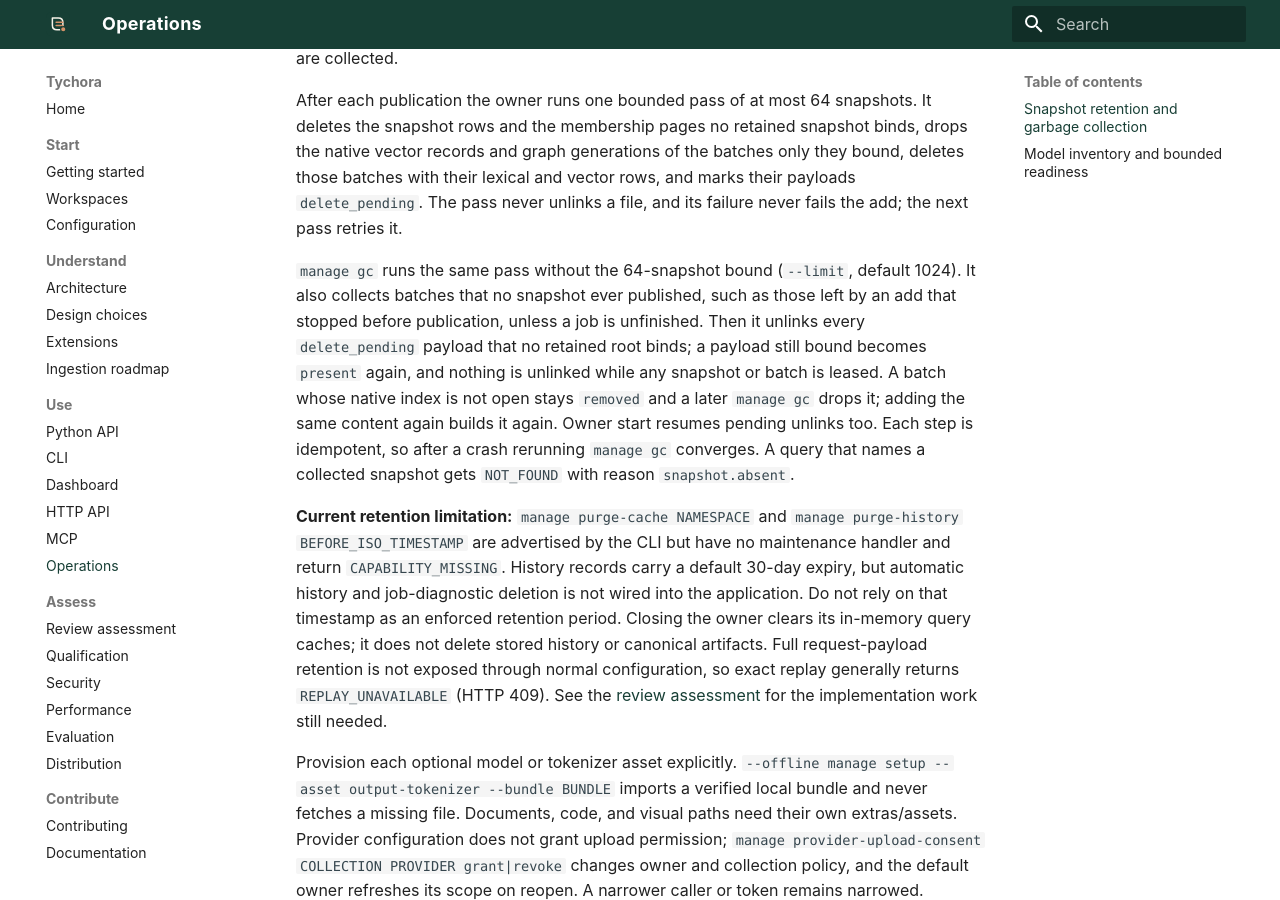
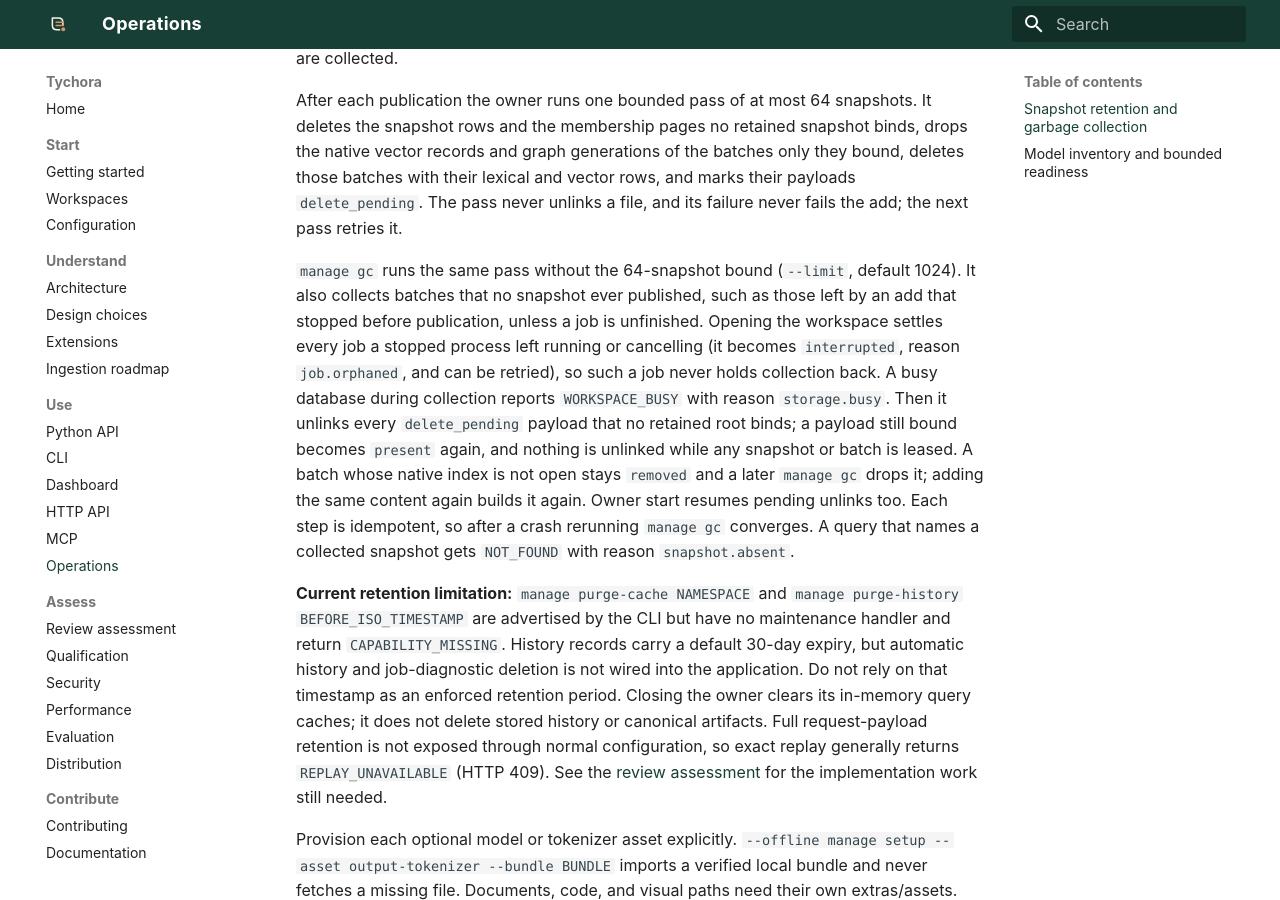
Before and after one commit to tychota/tychora, an MkDocs documentation site: the page built from docs/operations.md, in a window 1280 px wide and 900 px high, scrolled down 1635 px. Built offline with MkDocs 1.6.1 and Material for MkDocs 9.7.7, drawn with Linux system fonts in a browser that asks for light colours.

Commit message:
docs: orphaned jobs and busy storage during collection
Co-Authored-By: Claude Opus 5.5 <noreply@anthropic.com>
Claude-Session: https://claude.ai/code/session_015FJC4WashyKwd8DxEbFuhM

```diff
--- a/docs/operations.md
+++ b/docs/operations.md
@@ -31,7 +31,7 @@ Every publication creates a snapshot. A snapshot is retained while it is the act
 
 After each publication the owner runs one bounded pass of at most 64 snapshots. It deletes the snapshot rows and the membership pages no retained snapshot binds, drops the native vector records and graph generations of the batches only they bound, deletes those batches with their lexical and vector rows, and marks their payloads `delete_pending`. The pass never unlinks a file, and its failure never fails the add; the next pass retries it.
 
-`manage gc` runs the same pass without the 64-snapshot bound (`--limit`, default 1024). It also collects batches that no snapshot ever published, such as those left by an add that stopped before publication, unless a job is unfinished. Then it unlinks every `delete_pending` payload that no retained root binds; a payload still bound becomes `present` again, and nothing is unlinked while any snapshot or batch is leased. A batch whose native index is not open stays `removed` and a later `manage gc` drops it; adding the same content again builds it again. Owner start resumes pending unlinks too. Each step is idempotent, so after a crash rerunning `manage gc` converges. A query that names a collected snapshot gets `NOT_FOUND` with reason `snapshot.absent`.
+`manage gc` runs the same pass without the 64-snapshot bound (`--limit`, default 1024). It also collects batches that no snapshot ever published, such as those left by an add that stopped before publication, unless a job is unfinished. Opening the workspace settles every job a stopped process left running or cancelling (it becomes `interrupted`, reason `job.orphaned`, and can be retried), so such a job never holds collection back. A busy database during collection reports `WORKSPACE_BUSY` with reason `storage.busy`. Then it unlinks every `delete_pending` payload that no retained root binds; a payload still bound becomes `present` again, and nothing is unlinked while any snapshot or batch is leased. A batch whose native index is not open stays `removed` and a later `manage gc` drops it; adding the same content again builds it again. Owner start resumes pending unlinks too. Each step is idempotent, so after a crash rerunning `manage gc` converges. A query that names a collected snapshot gets `NOT_FOUND` with reason `snapshot.absent`.
 
 **Current retention limitation:** `manage purge-cache NAMESPACE` and `manage purge-history BEFORE_ISO_TIMESTAMP` are advertised by the CLI but have no maintenance handler and return `CAPABILITY_MISSING`. History records carry a default 30-day expiry, but automatic history and job-diagnostic deletion is not wired into the application. Do not rely on that timestamp as an enforced retention period. Closing the owner clears its in-memory query caches; it does not delete stored history or canonical artifacts. Full request-payload retention is not exposed through normal configuration, so exact replay generally returns `REPLAY_UNAVAILABLE` (HTTP 409). See the [review assessment](review-assessment.md) for the implementation work still needed.
 
```
